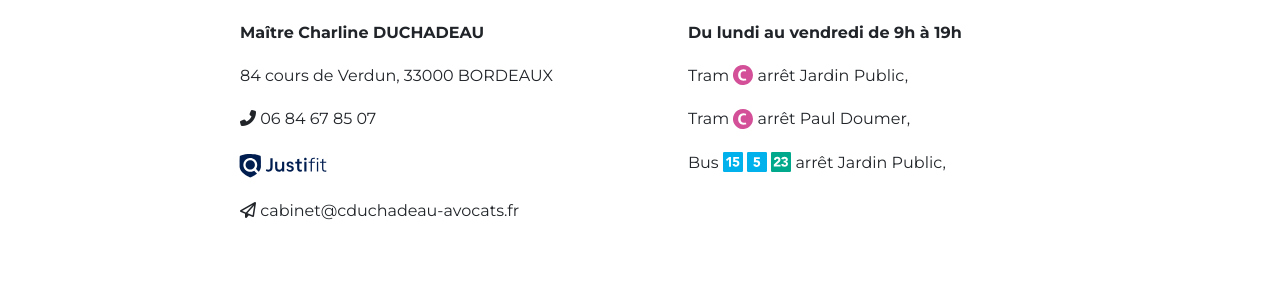
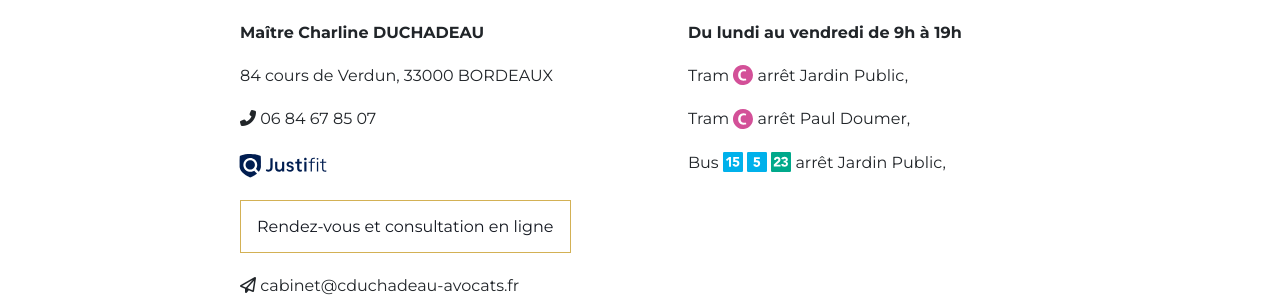
Before and after one commit to SarahRubio/charline-d, a Django app: template src/templates/contact/contact.html in a window 1280 px wide. Shown: the part 1272-1572 px from the top of the page. Run offline with Django 3.2, Linux system fonts and the light colour scheme; the template is opened without the code that fills it, so the values that code supplies are empty; some libraries are stand-ins or nearby versions; grey boxes are pictures that could not be loaded.

Commit message:
add CTA to make appointement

```diff
--- a/src/templates/contact/contact.html
+++ b/src/templates/contact/contact.html
@@ -33,6 +33,13 @@
                     <img src="../../static/images/justifit.svg" alt="lien vers la page Justifit de Maître Duchadeau" class="justifit-icon">
                 </a>
             </p>
+            <p>
+                <span class="link py-3">
+                    <a href="https://consultation.avocat.fr/avocat-bordeaux/charline-duchadeau-58140.html" class="text-reset card-link p-3" target="_blank" rel="noopener" title="Prise de rendez-vous et consultation en ligne avec Maître Duchadeau sur le site du Conseil National des barreaux">
+                        Rendez-vous et consultation en ligne
+                    </a>
+                </span>
+            </p>
             <p><i class="far fa-paper-plane"></i><a href="mailto:cabinet@cduchadeau-avocats.fr" class="text-reset"> cabinet@cduchadeau-avocats.fr</a></p>
         </div>
         <div class="col-md-6 pl-5" id="access">
```
